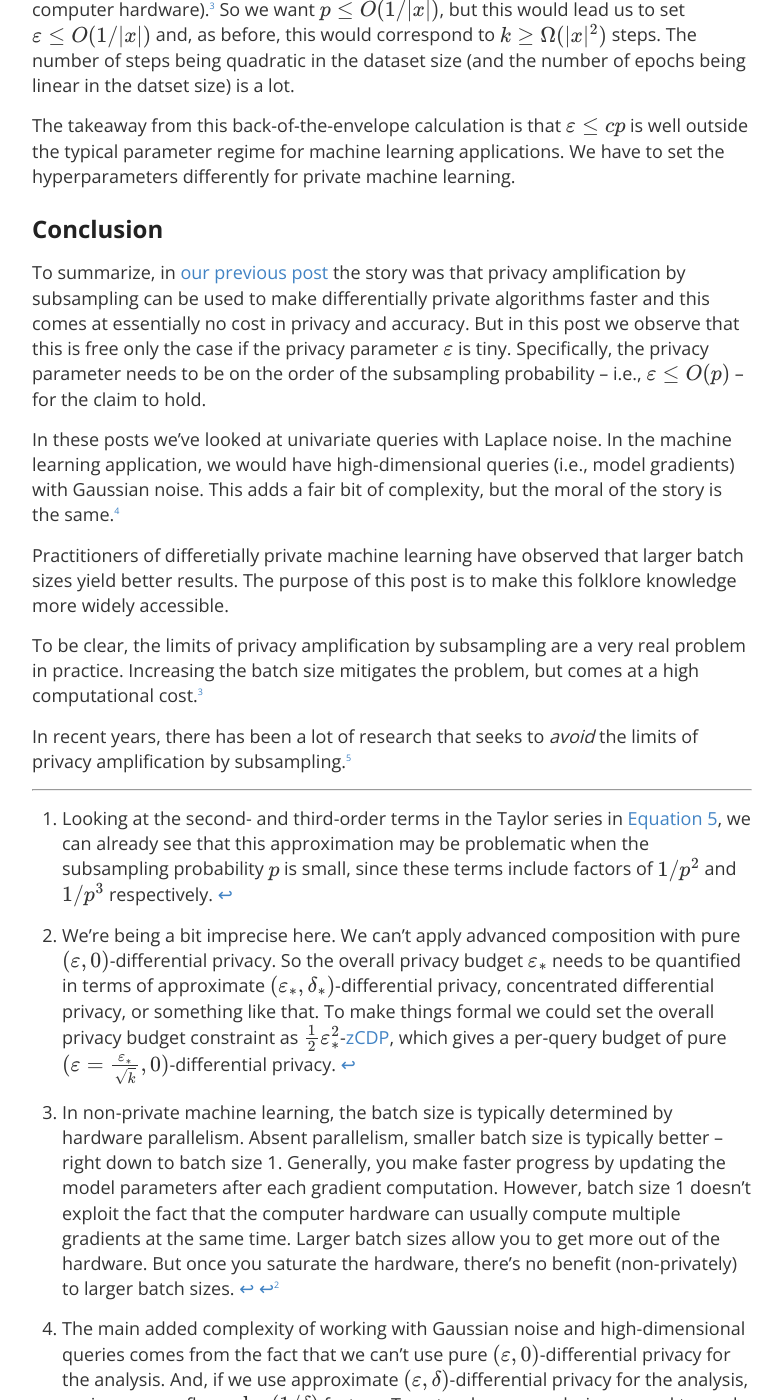
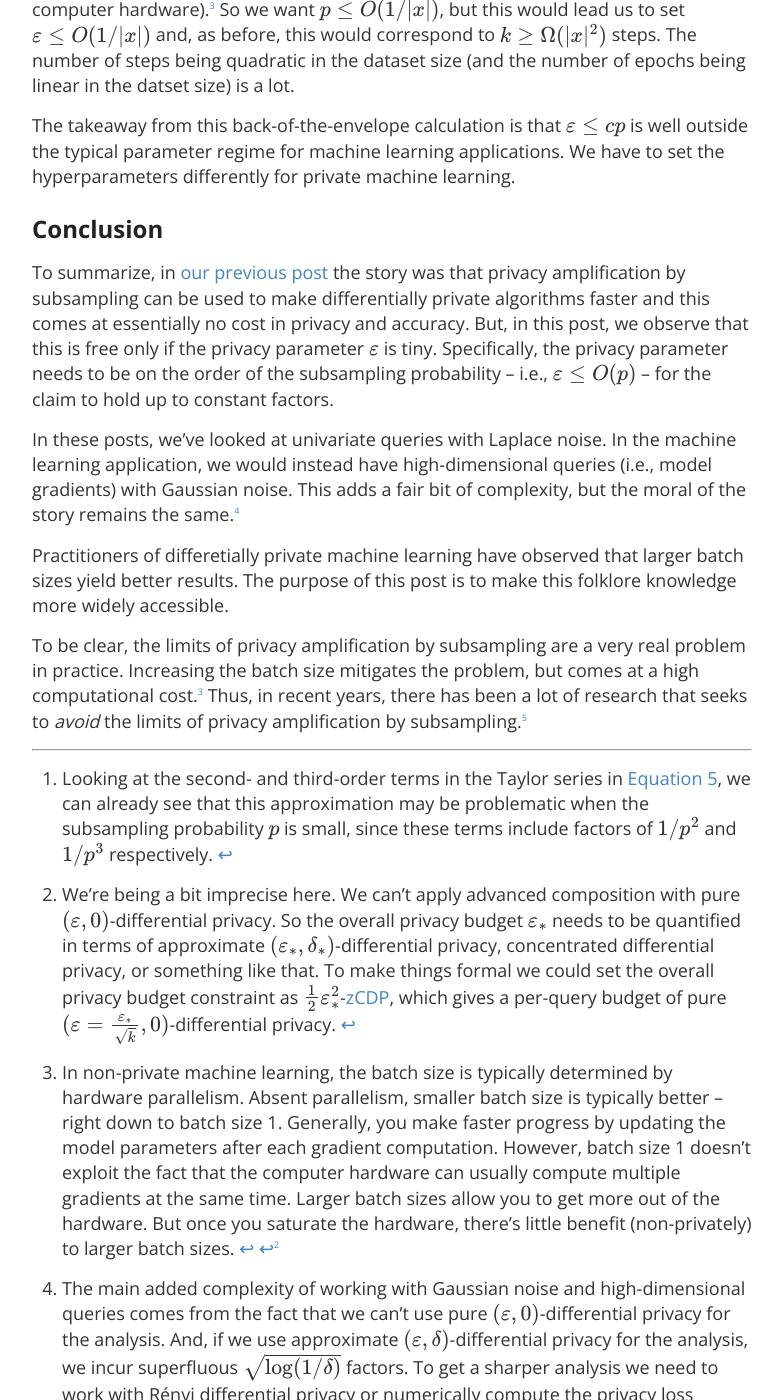
Before and after one commit to differentialprivacy/differentialprivacy, a Jekyll site: the page built from _posts/2025-04-20-subsampling-limits.md, in a window 1280 px wide and 1400 px high, scrolled down 5355 px. Shown: the whole window, without its empty margins (248-1031 px from the left). Built offline with Jekyll 4.4.1, drawn with Linux system fonts in a browser that asks for light colours; comment, search, counter and statistics services are not loaded; some of the changed text lies outside the part shown.

Commit message:
second subsampling post

```diff
--- a/_posts/2025-04-20-subsampling-limits.md
+++ b/_posts/2025-04-20-subsampling-limits.md
@@ -64,7 +64,7 @@ Let's think about the machine learning application that is the biggest motivatio
 In machine learning applications we want to answer many queries \\\(q\_1,q\_2,\\cdots,q\_k\\\). (These queries are actually high-dimensional gradients that we want to estimate, but that's not important right now.)
 Suppose we have some overall privacy budget \\\(\\varepsilon\_\*\\\). Then this needs to be divided among the \\\(k\\\) queries. Using advanced composition, we get a per-query budget of \\\(\\varepsilon = \\Theta\\left\(\\frac{\\varepsilon\_\*}{\\sqrt{k}}\\right\)\\\).[^advcomp]
 
-The overall privacy budget \\\(\\varepsilon\_\*\\\) is a constant. So as the number of queries \\\(k\\\) increases, the per-query privacy budget shrinks; \\\(\\varepsilon = \\Theta\(1/\\sqrt{k}\)\\\). That's good for subsampling. We are in the small \\\(\\varepsilon\\\) regime.
+The overall privacy budget \\\(\\varepsilon\_\*\\\) is a constant. So as the number of queries \\\(k\\\) increases, the per-query privacy budget shrinks; \\\(\\varepsilon = \\Theta\(1/\\sqrt{k}\)\\\). That's good for subsampling; we are in the small \\\(\\varepsilon\\\) regime.
 
 Now we want \\\(\\varepsilon \\le cp\\\) for privacy amplification by subsampling, where \\\(c\\\) is a small constant. Thus we need \\\(p \\ge \\Omega\(1/\\sqrt{k}\)\\\) in the machine learning application. Is this reasonable?
 
@@ -79,28 +79,27 @@ We have to set the hyperparameters differently for private machine learning.
 
 ## Conclusion
 
-To summarize, in [our previous post](/subsampling) the story was that privacy amplification by subsampling can be used to make differentially private algorithms faster and this comes at essentially no cost in privacy and accuracy. But in this post we observe that this is free only the case if the privacy parameter \\\(\\varepsilon\\) is tiny. Specifically, the privacy parameter needs to be on the order of the subsampling probability -- i.e., \\\(\\varepsilon\\le O\(p\)\\\) -- for the claim to hold.
+To summarize, in [our previous post](/subsampling) the story was that privacy amplification by subsampling can be used to make differentially private algorithms faster and this comes at essentially no cost in privacy and accuracy. But, in this post, we observe that this is free only if the privacy parameter \\\(\\varepsilon\\) is tiny. Specifically, the privacy parameter needs to be on the order of the subsampling probability -- i.e., \\\(\\varepsilon\\le O\(p\)\\\) -- for the claim to hold up to constant factors.
 
-In these posts we've looked at univariate queries with Laplace noise.
-In the machine learning application, we would have high-dimensional queries (i.e., model gradients) with Gaussian noise.
-This adds a fair bit of complexity, but the moral of the story is the same.[^complex]
+In these posts, we've looked at univariate queries with Laplace noise.
+In the machine learning application, we would instead have high-dimensional queries (i.e., model gradients) with Gaussian noise.
+This adds a fair bit of complexity, but the moral of the story remains the same.[^complex]
 
 Practitioners of differetially private machine learning have observed that larger batch sizes yield better results. The purpose of this post is to make this folklore knowledge more widely accessible.
 
 To be clear, the limits of privacy amplification by subsampling are a very real problem in practice.
 Increasing the batch size mitigates the problem, but comes at a high computational cost.[^parallel]
-
-In recent years, there has been a lot of research that seeks to _avoid_ the limits of privacy amplification by subsampling.[^dpftrl]
+Thus, in recent years, there has been a lot of research that seeks to _avoid_ the limits of privacy amplification by subsampling.[^dpftrl]
 
 
 ---
 
-[^complex]: The main added complexity of working with Gaussian noise and high-dimensional queries comes from the fact that we can't use pure \\\(\(\\varepsilon,0\)\\\)-differential privacy for the analysis. And, if we use approximate \\\(\(\\varepsilon,\\delta\)\\\)-differential privacy for the analysis, we incur superfluous \\\(\\log\(1/\\delta\)\\\) factors. To get a sharper analysis we need to work with R&eacute;nyi differential privacy or numerically compute the privacy loss distribution. There is a lot of very interesting work on this topic, but the high-level conclusion remains the same.
+[^complex]: The main added complexity of working with Gaussian noise and high-dimensional queries comes from the fact that we can't use pure \\\(\(\\varepsilon,0\)\\\)-differential privacy for the analysis. And, if we use approximate \\\(\(\\varepsilon,\\delta\)\\\)-differential privacy for the analysis, we incur superfluous \\\(\\sqrt{\\log\(1/\\delta\)}\\\) factors. To get a sharper analysis we need to work with R&eacute;nyi differential privacy or numerically compute the privacy loss distribution. There is a lot of very interesting work on this topic, but the high-level conclusion remains the same.
 
 [^advcomp]: We're being a bit imprecise here. We can't apply advanced composition with pure \\\(\(\\varepsilon,0\)\\\)-differential privacy. So the overall privacy budget \\\(\\varepsilon\_\*\\\) needs to be quantified in terms of approximate \\\(\(\\varepsilon\_\*,\\delta\_\*\)\\\)-differential privacy, concentrated differential privacy, or something like that. To make things formal we could set the overall privacy budget constraint as \\\(\\frac{1}{2}\\varepsilon\_\*^2\\\)-[zCDP](https://arxiv.org/abs/1605.02065), which gives a per-query budget of pure \\\(\(\\varepsilon=\\frac{\\varepsilon\_\*}{\\sqrt{k}},0\)\\\)-differential privacy.
 
-[^parallel]: In non-private machine learning, the batch size is typically determined by hardware parallelism. Absent parallelism, smaller batch size is typically better -- right down to batch size 1. Generally, you make faster progress by updating the model parameters after each gradient computation. However, batch size 1 doesn't exploit the fact that the computer hardware can usually compute multiple gradients at the same time. Larger batch sizes allow you to get more out of the hardware. But once you saturate the hardware, there's no benefit (non-privately) to larger batch sizes.
+[^parallel]: In non-private machine learning, the batch size is typically determined by hardware parallelism. Absent parallelism, smaller batch size is typically better -- right down to batch size 1. Generally, you make faster progress by updating the model parameters after each gradient computation. However, batch size 1 doesn't exploit the fact that the computer hardware can usually compute multiple gradients at the same time. Larger batch sizes allow you to get more out of the hardware. But once you saturate the hardware, there's little benefit (non-privately) to larger batch sizes.
 
-[^dpftrl]: For example, [DP-FTRL](https://arxiv.org/abs/2103.00039) adds negatively correlated noise instead of independent noise to the queries/gradients. Since DP-FTRL doesn't rely on privacy amplification by subsampling, the noise added to each query/gradient is large. Instead DP-FTRL relies on the fact that, when you sum up the noisy values, the noise partially cancels out. In practice, DP-FTRL often works better than relying on privacy amplification by subsampling.
+[^dpftrl]: For example, [DP-FTRL](https://arxiv.org/abs/2103.00039) adds negatively correlated noise instead of independent noise to the queries/gradients. Since DP-FTRL doesn't rely on privacy amplification by subsampling, the noise added to each query/gradient needs to be large. Instead DP-FTRL relies on the fact that, when you sum up the noisy values, the noise can be made to partially cancel out. In practice, DP-FTRL often works better than relying on privacy amplification by subsampling. Another example alternataive is to avoid privacy amplification by subsampling by computing gradients on the full dataset and instead accelerating the computation using [second-order methods](https://arxiv.org/abs/2305.13209) so that we require fewer iterations.
 
 [^taylor]: Looking at the second- and third-order terms in the Taylor series in [Equation 5](#eq5), we can already see that this approximation may be problematic when the subsampling probability \\\(p\\\) is small, since these terms include factors of \\\(1/p^2\\\) and \\\(1/p^3\\\) respectively.
```
